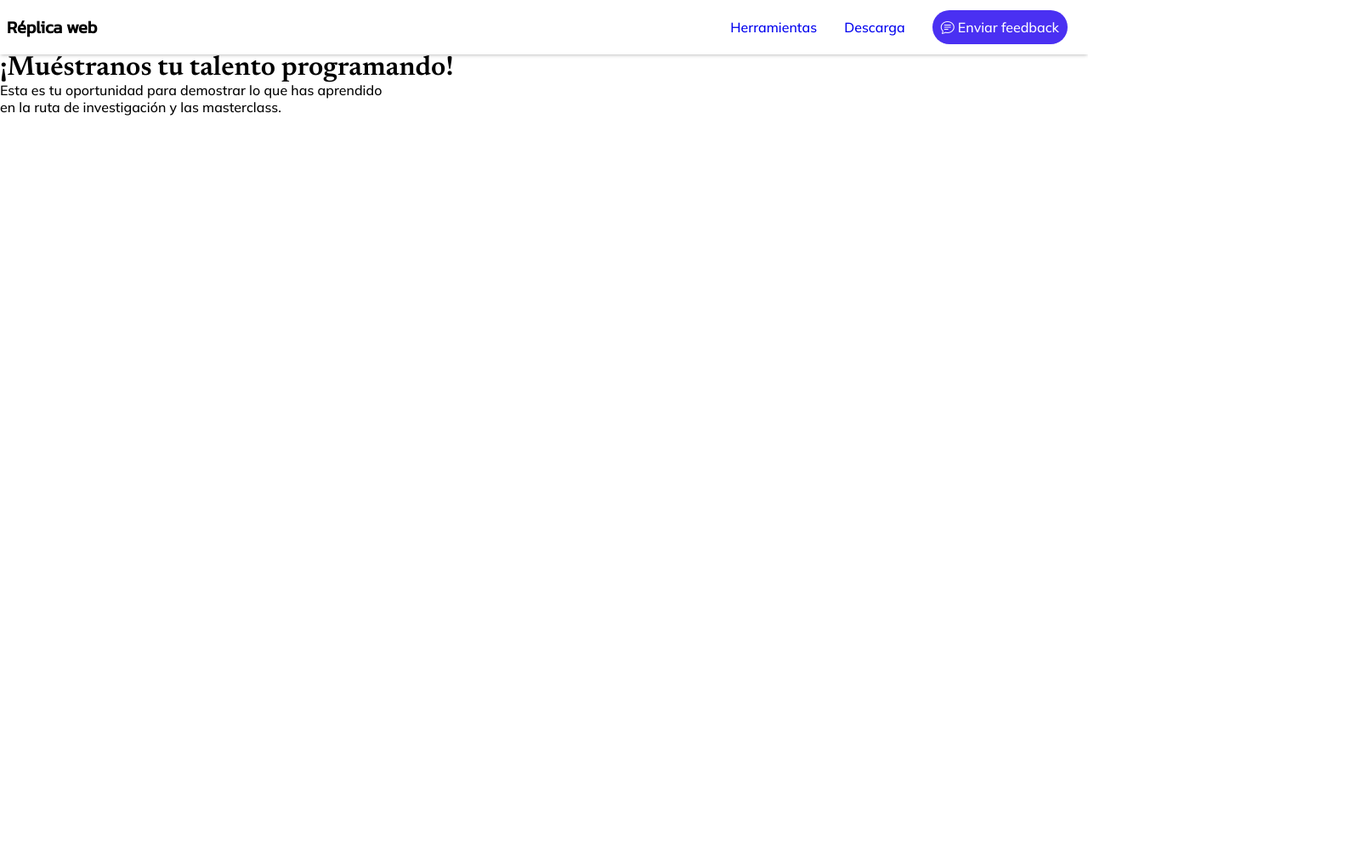
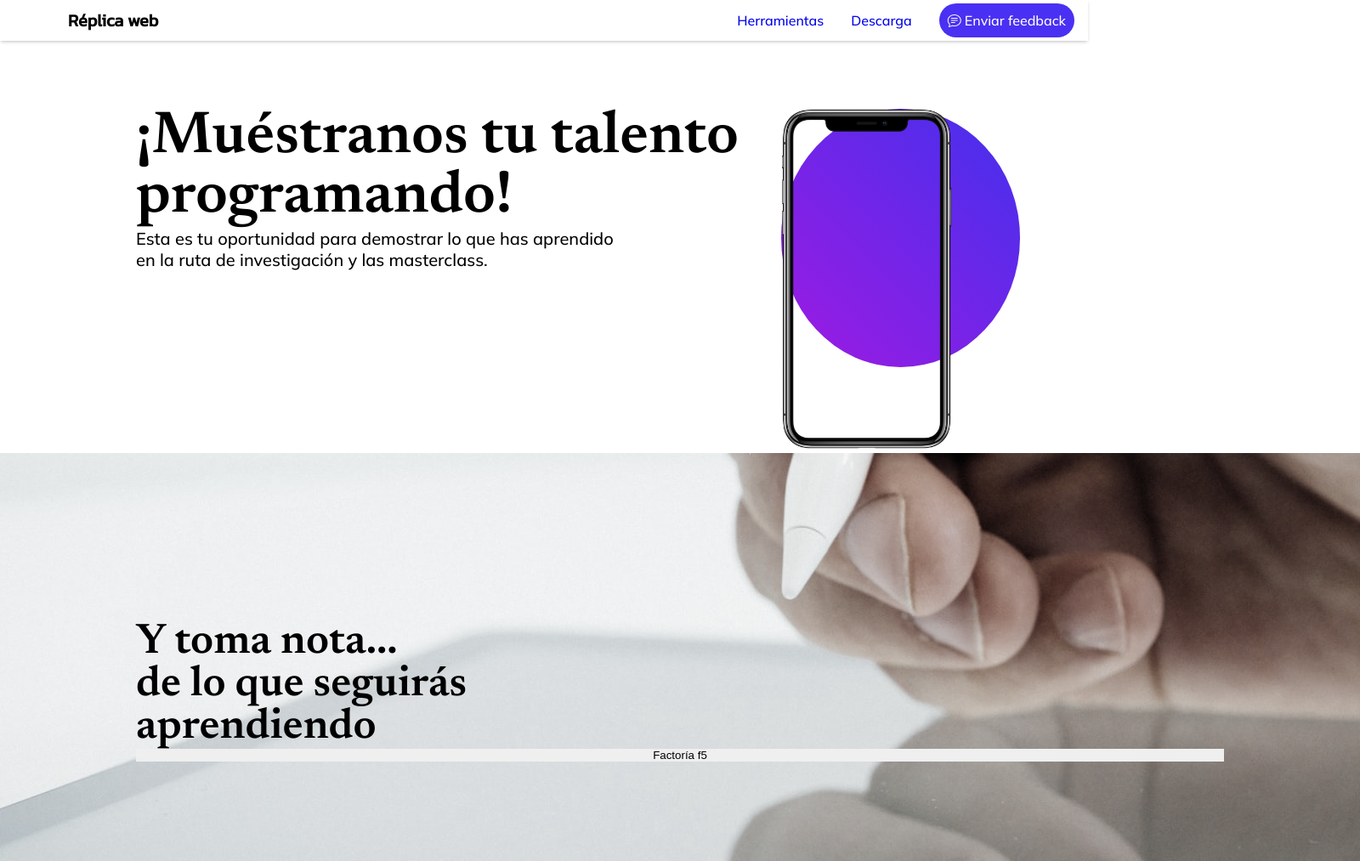
Before and after one commit to gabyfdez90/replica-web, a plain HTML site: page index.html in a window 1280 px wide. Shown: the whole page at 85% size, 1600 px wide, since content can reach past the window. Before the commit the page ends 800 px from the top, so only its background shows below. Drawn offline with nearby package versions, Linux system fonts and the light colour scheme.

Commit message:
Added new section

```diff
--- a/index.html
+++ b/index.html
@@ -5,6 +5,7 @@
     <meta http-equiv="X-UA-Compatible" content="IE=edge" />
     <meta name="viewport" content="width=device-width, initial-scale=1.0" />
     <link href="./styles/style.css" rel="stylesheet" />
+    <link href="./styles/phone_animation.css" rel="stylesheet" />
     <link
       href="https://cdn.jsdelivr.net/npm/bootstrap-icons@1.5.0/font/bootstrap-icons.css"
       rel="stylesheet"
@@ -32,10 +33,10 @@
         <nav>
           <ul>
             <li class="navbar-item">
-              <a href="#herramientas"> Herramientas</a>
+              <a href="#features"> Herramientas</a>
             </li>
             <li class="navbar-item">
-              <a href="#herramientas"> Descarga</a>
+              <a href="#download"> Descarga</a>
             </li>
 
             <li class="navbar-item">
@@ -46,23 +47,31 @@
           </ul>
         </nav>
       </div>
-      <div>
-        <h1>¡Muéstranos tu talento programando!</h1>
-        <p>
-          Esta es tu oportunidad para demostrar lo que has aprendido <br />
-          en la ruta de investigación y las masterclass.
-        </p>
+      <div class="phone-container">
+        <div class="phone-text">
+          <h1>¡Muéstranos tu talento programando!</h1>
+          <p>
+            Esta es tu oportunidad para demostrar lo que has aprendido <br />
+            en la ruta de investigación y las masterclass.
+          </p>
+        </div>
+        <div class="phone-image">
+          <div class="circle">
+            <img class="iphone" src="./images/mobile.png" />
+          </div>
+        </div>
       </div>
     </header>
     <main>
-      <section>
-        <div class="features">
-          <img src="" alt="" />
-          <h2></h2>
-          <button><a href=""></a></button>
-        </div>
+      <section class="download">
+        <h2 class="download-text">
+          Y toma nota... <br />
+          de lo que seguirás
+          <br />aprendiendo
+        </h2>
+        <button class="transparent-button">Factoría f5</button>
       </section>
-      <section></section>
+      <section class="features"></section>
     </main>
     <footer></footer>
   </body>
--- a/styles/style.css
+++ b/styles/style.css
@@ -12,7 +12,8 @@ body {
 }
 
 h1 {
-    font-family: 'Newsreader'
+    font-family: 'Newsreader';
+    font-size: 70px;
 }
 
 h2 {
@@ -20,13 +21,6 @@ h2 {
     font-size: 20px;
 }
 
-button {
-    height: 2rem;
-    width: max-content;
-    border: none;
-    border-radius: 40%;
-    outline: none;
-}
 
 .navbar-bar {
     top: 0;
@@ -34,7 +28,7 @@ button {
     right: 0;
     display:flex;
     justify-content: space-between;
-    padding: 0.5rem;
+    padding-left: 5rem;
     box-shadow: 0 2px 4px -1px rgba(0,0,0,0.25);
     align-items: center;
 }
@@ -65,3 +59,55 @@ li {
 .blue-button:hover{
     background-color: #1C10E6;
 }
+
+.phone-container {
+    display:flex;
+    padding-top: 5rem;
+    padding-left:10rem;
+    padding-right:10rem;
+    font-size:20px;
+    justify-content:center;
+}
+
+.iphone{
+    max-height: 400px;
+    min-height: 150px;
+    z-index: 2;
+}
+
+
+.circle {
+    border-radius: 100%;
+    height:75%;
+    width: 140%;
+    z-index: 1;
+    background: linear-gradient(45deg, #9F1AE2 0%, #4330ED 100%);
+}
+
+.download{
+    background-image: url("./tablet.jpg");
+    height: 50%;
+    width: 100%;
+    min-height: 400px;
+    display:flex;
+    padding-top: 5rem;
+    padding-left:10rem;
+    padding-right:10rem;
+    flex-direction: column;
+    justify-content: center;
+    background-position: center;
+    filter:grayscale(70%);
+}
+
+.download-text{
+    font-size: 50px;
+    font-family: 'Newsreader';
+    font-weight: 400;
+}
+
+.transparent.button{
+    border: 1px solid;
+    background-color: transparent;
+    color:black;
+    border-radius: 30%;
+}
```
Also changed, not shown: styles/phone_animation.css (added), styles/tablet.jpg (added).
